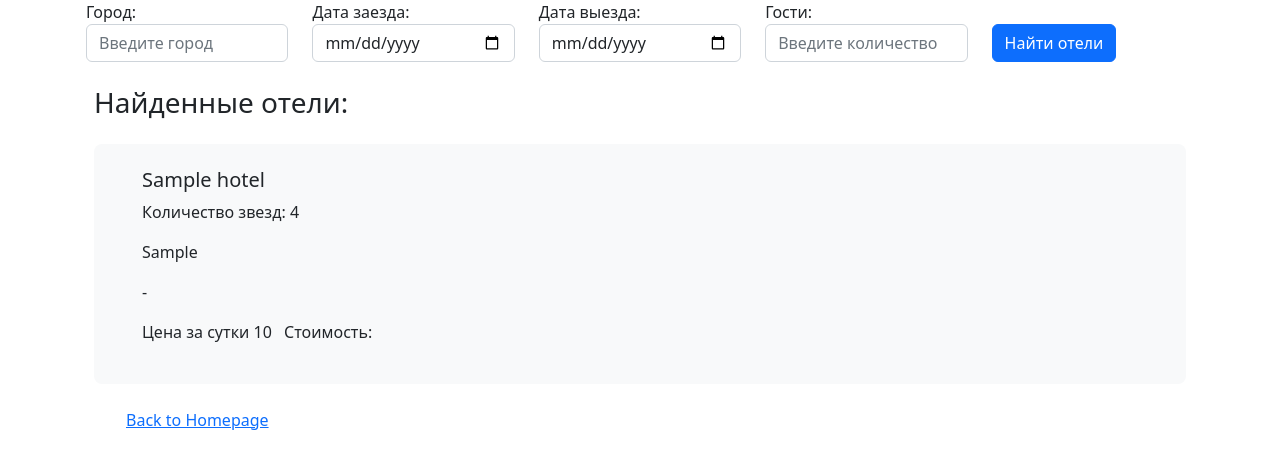
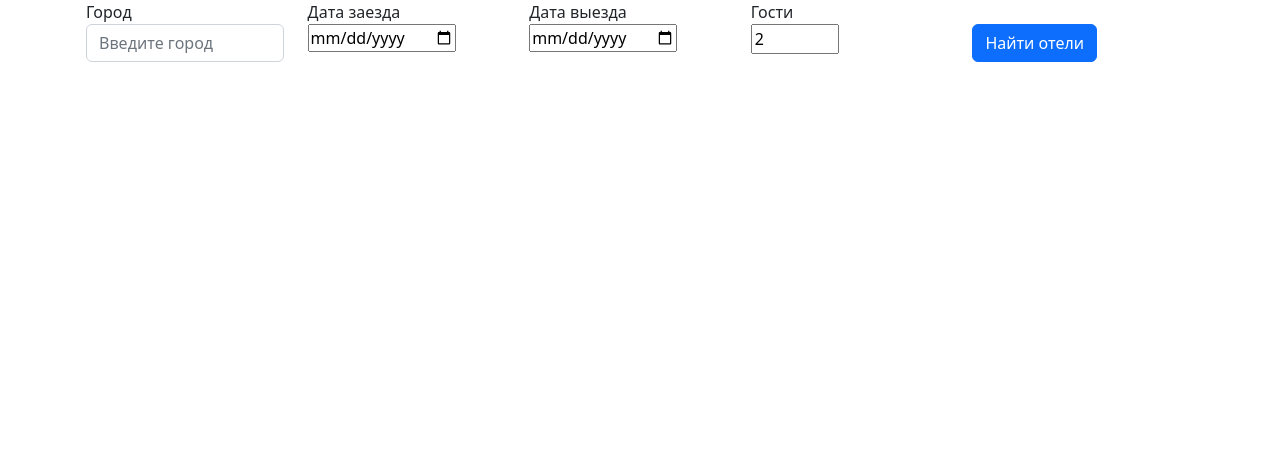
Before and after one commit to zrishat/intensive-otus-22-05, a Django app: template travelru/search_hotels/templates/search_hotels.html in a window 1280 px wide. Shown: the part 56-525 px from the top of the page. Run offline with Django 3.2, Linux system fonts and the light colour scheme; tables that the repository leaves empty hold one stand-in row (values such as "Sample post"); the template is opened without the code that fills it: values that come from a table or form of the project are taken from there, most other values are stand-ins (such as "Sample title", 1, 10 or a date in 2020).

Commit message:
added django forms

```diff
--- /dev/null
+++ b/travelru/search_hotels/forms.py
@@ -0,0 +1,13 @@
+"""
+forms
+"""
+from django import forms
+
+from search_hotels.widget import DatePickerInput
+
+
+class SearchHotelsForm(forms.Form):
+    city = forms.CharField(label='Город', initial='Введите город')
+    check_in = forms.DateField(label='Дата заезда', widget=DatePickerInput)
+    check_out = forms.DateField(label='Дата выезда', widget=DatePickerInput)
+    amount_guests = forms.IntegerField(label='Гости', min_value=1, max_value=30, initial=2)
--- a/travelru/search_hotels/templates/search_hotels.html
+++ b/travelru/search_hotels/templates/search_hotels.html
@@ -7,6 +7,84 @@
 
 
 {% block main_container %}
+    {#    <div class="container-md py-2">#}
+    {#        <h3 class="pb-3">#}
+    {#            {% trans '' %}#}
+    {#            {% trans "Where are you flying?" %}#}
+    {#        </h3>#}
+    {#        <form method="post" class="row gy-2 gx-3 align-items-center mb-3">#}
+    {#            {% csrf_token %}#}
+    {#            <div class="container">#}
+    {#                <div class="row row-cols-5">#}
+    {#                    <div class="col">Город:</div>#}
+    {#                    <div class="col">Дата заезда:</div>#}
+    {#                    <div class="col">Дата выезда:</div>#}
+    {#                    <div class="col">Гости:</div>#}
+    {#                    <div class="col"></div>#}
+    {#                    <div class="col">#}
+    {#                        <label for="city" class="visually-hidden"#}
+    {#                               for="autoSizingInput">{% trans "Введите город" %}</label>#}
+    {#                        <input type="text" name="city" value="" class="form-control" id="autoSizingInput"#}
+    {#                               placeholder="Введите город">#}
+    {#                    </div>#}
+    {#                    <div class="col">#}
+    {#                        <label for="check_in" class="visually-hidden"#}
+    {#                               for="autoSizingInput">{% trans "Departing" %}</label>#}
+    {#                        <input type="date" name="check_in" class="form-control" id="autoSizingInput"#}
+    {#                               placeholder={% trans "Departing" %}>#}
+    {#                    </div>#}
+    {#                    <div class="col">#}
+    {#                        <label for="check_out" class="visually-hidden"#}
+    {#                               for="autoSizingInput">{% trans "Returning" %}</label>#}
+    {#                        <input type="date" name="check_out" class="form-control" id="autoSizingInput"#}
+    {#                               placeholder={% trans "Returning" %}>#}
+    {#                    </div>#}
+    {#                    <div class="col">#}
+    {#                        <label for="guest_amount" class="visually-hidden"#}
+    {#                               for="autoSizingInput">{% trans "Количество" %}</label>#}
+    {#                        <input type="text" name="guest_amount" value="" class="form-control" id="autoSizingInput"#}
+    {#                               placeholder="Введите количество">#}
+    {#                    </div>#}
+    {#                    <div class="col">#}
+    {#                        <button type="submit" class="btn btn-primary">{% trans "Найти отели" %}</button>#}
+    {#                    </div>#}
+    {#                </div>#}
+    {#            </div>#}
+    {#        </form>#}
+    {##}
+    {#        {% if popularity %}#}
+    {#        <div class="container-md py-2">#}
+    {#            <h3 class="pb-3">#}
+    {#                {% trans "Найденные отели:" %}#}
+    {#            </h3>#}
+    {##}
+    {#                    {% for hotel_data in popularity %}#}
+    {#                        <div class="p-3 mb-4 bg-light rounded-3">#}
+    {#                            <div class="container-md py-2" style="padding-top: 5px; margin-left: 20px;">#}
+    {#                                <h5>{{ hotel_data.name }}</h5>#}
+    {#                                <p>Количество звезд:  {{ hotel_data.stars }}</p>#}
+    {#                                <p>{{ hotel_data.hotel_type }}</p>#}
+    {#                                <ul class="list-inline">#}
+    {#                                    <li class="list-inline-item">{{ hotel_data.last_price_info.search_params.checkIn }} - {{ hotel_data.last_price_info.search_params.checkOut }}</li>#}
+    {#                                </ul>#}
+    {#                                <ul class="list-inline">#}
+    {#                                    <li class="list-inline-item">Цена за сутки {{ hotel_data.last_price_info.price_pn }}</li>#}
+    {#                                    <li class="list-inline-item">Стоимость: </li>#}
+    {#                                </ul>#}
+    {##}
+    {##}
+    {#                            </div>#}
+    {#                        </div>#}
+    {#                    {% endfor %}#}
+    {#                    {% endif %}#}
+    {#                    <ul>#}
+    {#                        <a href="{% url 'waysearch:index' %}">#}
+    {#                            {% trans "Back to Homepage" %}#}
+    {#                        </a>#}
+    {#                    </ul>#}
+    {#                </div>#}
+    {#        </div>#}
+
     <div class="container-md py-2">
         {#        <h3 class="pb-3">#}
         {#            {% trans '' %}#}
@@ -14,74 +92,68 @@
         {#        </h3>#}
         <form method="post" class="row gy-2 gx-3 align-items-center mb-3">
             {% csrf_token %}
-            <div class="container">
             <div class="row row-cols-5">
-                    <div class="col">Город:</div>
-                    <div class="col">Дата заезда:</div>
-                    <div class="col">Дата выезда:</div>
-                    <div class="col">Гости:</div>
+                <div class="col">{{ form.city.label }}</div>
+                <div class="col">{{ form.check_in.label }}</div>
+                <div class="col">{{ form.check_out.label }}</div>
+                <div class="col">{{ form.amount_guests.label }}</div>
                 <div class="col"></div>
                 <div class="col">
                     <label for="city" class="visually-hidden"
                            for="autoSizingInput">{% trans "Введите город" %}</label>
-                        <input type="text" name="city" value="" class="form-control" id="autoSizingInput"
+                    <input type="text" class="form-control" value='' id="autoSizingInput"
                            placeholder="Введите город">
+                    {#                    {{ form.city }}#}
+
+                    {#                    <label for="city" class="visually-hidden"#}
+                    {#                           for="autoSizingInput">{% trans "Введите город" %}</label>#}
+                    {#                    <input type="text" name="city" value="" class="form-control" id="autoSizingInput"#}
+                    {#                           placeholder="Введите город">#}
                 </div>
-                    <div class="col">
-                        <label for="check_in" class="visually-hidden"
-                               for="autoSizingInput">{% trans "Departing" %}</label>
-                        <input type="date" name="check_in" class="form-control" id="autoSizingInput"
-                               placeholder={% trans "Departing" %}>
-                    </div>
-                    <div class="col">
-                        <label for="check_out" class="visually-hidden"
-                               for="autoSizingInput">{% trans "Returning" %}</label>
-                        <input type="date" name="check_out" class="form-control" id="autoSizingInput"
-                               placeholder={% trans "Returning" %}>
-                    </div>
-                    <div class="col">
-                        <label for="guest_amount" class="visually-hidden"
-                               for="autoSizingInput">{% trans "Количество" %}</label>
-                        <input type="text" name="guest_amount" value="" class="form-control" id="autoSizingInput"
-                               placeholder="Введите количество">
-                    </div>
+                <div class="col">{{ form.check_in }}</div>
+                <div class="col">{{ form.check_out }}</div>
+                <div class="col">{{ form.amount_guests }}</div>
                 <div class="col">
                     <button type="submit" class="btn btn-primary">{% trans "Найти отели" %}</button>
                 </div>
+
+                {#                {{ form }}#}
             </div>
-            </div>
+            {#            <button type="submit" class="btn btn-primary">{% trans "Найти отели" %}</button>#}
         </form>
 
-        {% if popularity %}
-        <div class="container-md py-2">
-            <h3 class="pb-3">
-                {% trans "Найденные отели:" %}
-            </h3>
-
-                    {% for hotel_data in popularity %}
-                        <div class="p-3 mb-4 bg-light rounded-3">
-                            <div class="container-md py-2" style="padding-top: 5px; margin-left: 20px;">
-                                <h5>{{ hotel_data.name }}</h5>
-                                <p>Количество звезд:  {{ hotel_data.stars }}</p>
-                                <p>{{ hotel_data.hotel_type }}</p>
-                                <ul class="list-inline">
-                                    <li class="list-inline-item">{{ hotel_data.last_price_info.search_params.checkIn }} - {{ hotel_data.last_price_info.search_params.checkOut }}</li>
-                                </ul>
-                                <ul class="list-inline">
-                                    <li class="list-inline-item">Цена за сутки {{ hotel_data.last_price_info.price_pn }}</li>
-                                    <li class="list-inline-item">Стоимость: </li>
-                                </ul>
+        {#        {% if popularity %}#}
+        {#        <div class="container-md py-2">#}
+        {#            <h3 class="pb-3">#}
+        {#                {% trans "Найденные отели:" %}#}
+        {#            </h3>#}
+        {##}
+        {#                    {% for hotel_data in popularity %}#}
+        {#                        <div class="p-3 mb-4 bg-light rounded-3">#}
+        {#                            <div class="container-md py-2" style="padding-top: 5px; margin-left: 20px;">#}
+        {#                                <h5>{{ hotel_data.name }}</h5>#}
+        {#                                <p>Количество звезд:  {{ hotel_data.stars }}</p>#}
+        {#                                <p>{{ hotel_data.hotel_type }}</p>#}
+        {#                                <ul class="list-inline">#}
+        {#                                    <li class="list-inline-item">{{ hotel_data.last_price_info.search_params.checkIn }} - {{ hotel_data.last_price_info.search_params.checkOut }}</li>#}
+        {#                                </ul>#}
+        {#                                <ul class="list-inline">#}
+        {#                                    <li class="list-inline-item">Цена за сутки {{ hotel_data.last_price_info.price_pn }}</li>#}
+        {#                                    <li class="list-inline-item">Стоимость: </li>#}
+        {#                                </ul>#}
+        {##}
+        {##}
+        {#                            </div>#}
+        {#                        </div>#}
+        {#                    {% endfor %}#}
+        {#                    {% endif %}#}
+        {#                    <ul>#}
+        {#                        <a href="{% url 'waysearch:index' %}">#}
+        {#                            {% trans "Back to Homepage" %}#}
+        {#                        </a>#}
+        {#                    </ul>#}
+        {#                </div>#}
+    </div>
 
 
-                            </div>
-                        </div>
-                    {% endfor %}
-                    {% endif %}
-                    <ul>
-                        <a href="{% url 'waysearch:index' %}">
-                            {% trans "Back to Homepage" %}
-                        </a>
-                    </ul>
-                </div>
-        </div>
 {% endblock %}
--- a/travelru/search_hotels/views.py
+++ b/travelru/search_hotels/views.py
@@ -1,7 +1,7 @@
 """
 views
 """
-
+from django.http import HttpResponse
 from django.shortcuts import render
 import requests
 # Create your views here.
@@ -22,6 +22,9 @@ def get_id_from_city(city_name: str, cities_list: list[dict]):  # pylint: disabl
             return city['id']
     raise BaseException
 
+"""
+запрос без формы
+"""
 
 def search_hotels(request):
     """
```
Also changed, not shown: travelru/search_hotels/widget.py (added, +10 -0 lines). Lines whose indentation alone changed are shown as unchanged.
